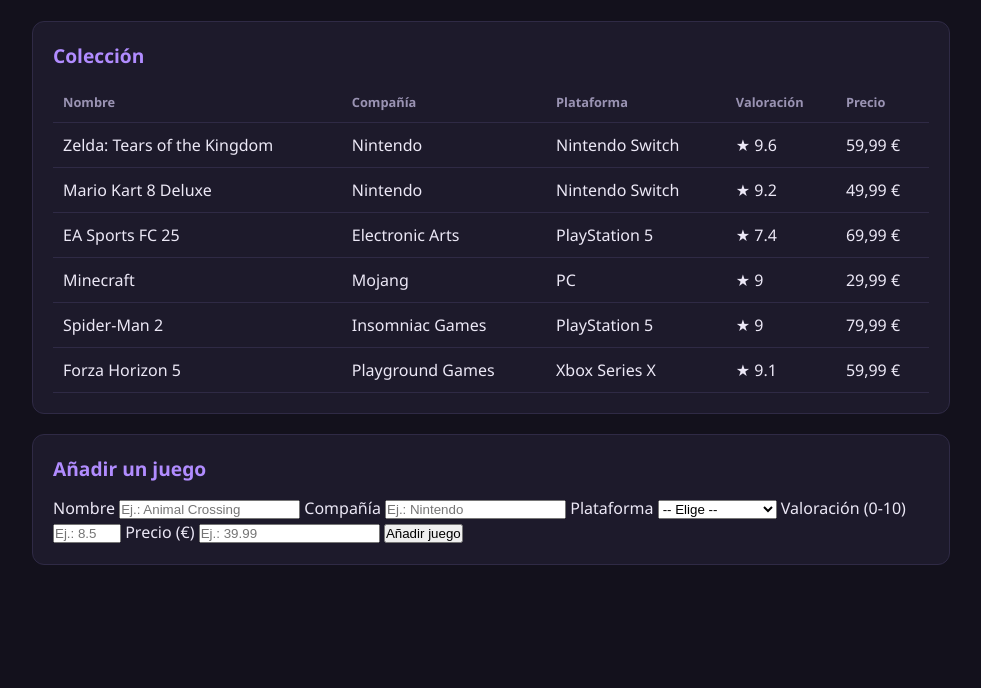
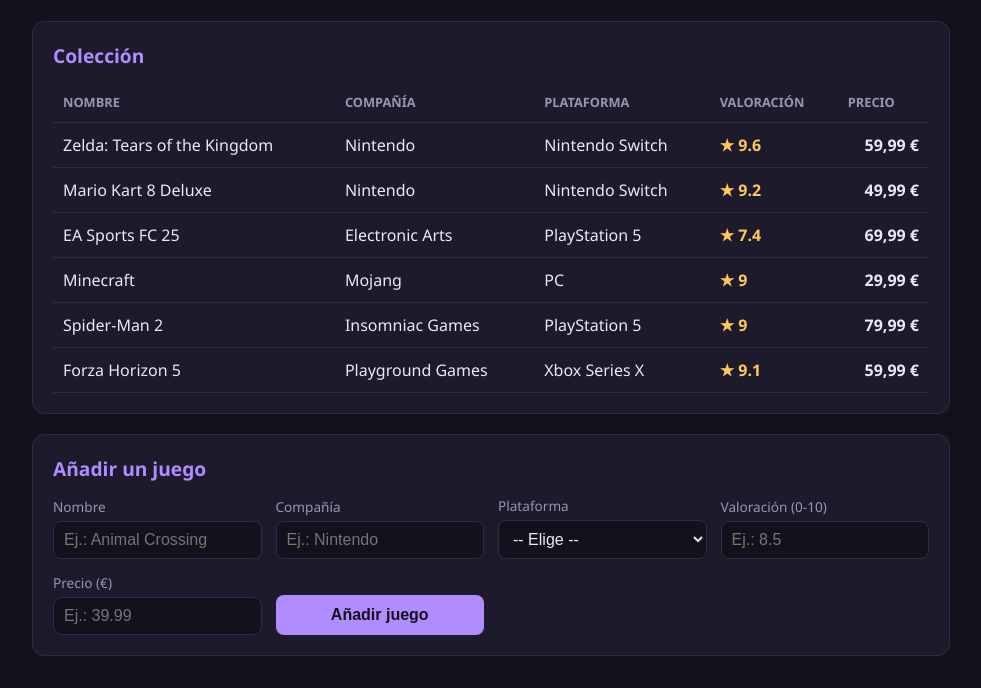
Before and after one commit to casadogarciaalba-hub/Alba-Casado-Garcia_DWEC, a plain HTML site: page reto-final/index.html in a window 1280 px wide. Shown: the part 112-800 px from the top of the page, without its empty margins (149-1130 px from the left). Drawn offline with Linux system fonts and the light colour scheme.

Commit message:
Reto final 02: estilos del formulario y hover del botón

```diff
--- a/reto-final/estilos.css
+++ b/reto-final/estilos.css
@@ -15,7 +15,6 @@
   line-height: 1.5;
 }
 
-/* ---------- Cabecera ---------- */
 .cabecera {
   text-align: center;
   padding: 32px 16px 24px;
@@ -30,7 +29,6 @@
   color: #9a93b3;
 }
 
-/* ---------- Contenido ---------- */
 main {
   max-width: 950px;
   margin: 0 auto;
@@ -53,10 +51,6 @@
 }
 
 /* ---------- Tabla ---------- */
-.tabla-contenedor {
-  overflow-x: auto;
-}
-
 table {
   width: 100%;
   border-collapse: collapse;
@@ -72,3 +66,74 @@
 th {
   color: #9a93b3;
   font-size: 0.8rem;
+  text-transform: uppercase;
+}
+
+tbody tr:hover {
+  background: rgba(177, 140, 255, 0.08);
+}
+
+.valoracion {
+  color: #ffc857;
+  font-weight: 700;
+}
+
+.precio {
+  font-weight: 700;
+  text-align: right;
+}
+
+
+
+
+
+/* ---------- Formulario (Reto final 02) ---------- */
+.formulario {
+  display: grid;
+  grid-template-columns: repeat(auto-fit, minmax(170px, 1fr));
+  gap: 14px;
+  align-items: end;
+}
+
+.formulario label {
+  display: flex;
+  flex-direction: column;
+  gap: 4px;
+  font-size: 0.85rem;
+  color: #9a93b3;
+}
+
+.formulario input,
+.formulario select {
+  background: #13111c;
+  color: #ece8f6;
+  border: 1px solid #2f2a45;
+  border-radius: 8px;
+  padding: 9px 10px;
+  font-size: 1rem;
+}
+
+.formulario input:focus,
+.formulario select:focus {
+  outline: 2px solid #b18cff;
+  border-color: transparent;
+}
+
+/* ---------- Botón Añadir juego ---------- */
+#btn-anadir {
+  background: #b18cff;
+  color: #13111c;
+  border: none;
+  border-radius: 8px;
+  padding: 11px;
+  font-size: 1rem;
+  font-weight: 700;
+  cursor: pointer;
+  transition: transform 0.15s, background 0.15s;
+}
+
+/* Efecto al pasar el ratón */
+#btn-anadir:hover {
+  background: #c8adff;
+  transform: translateY(-2px);
+}
```
